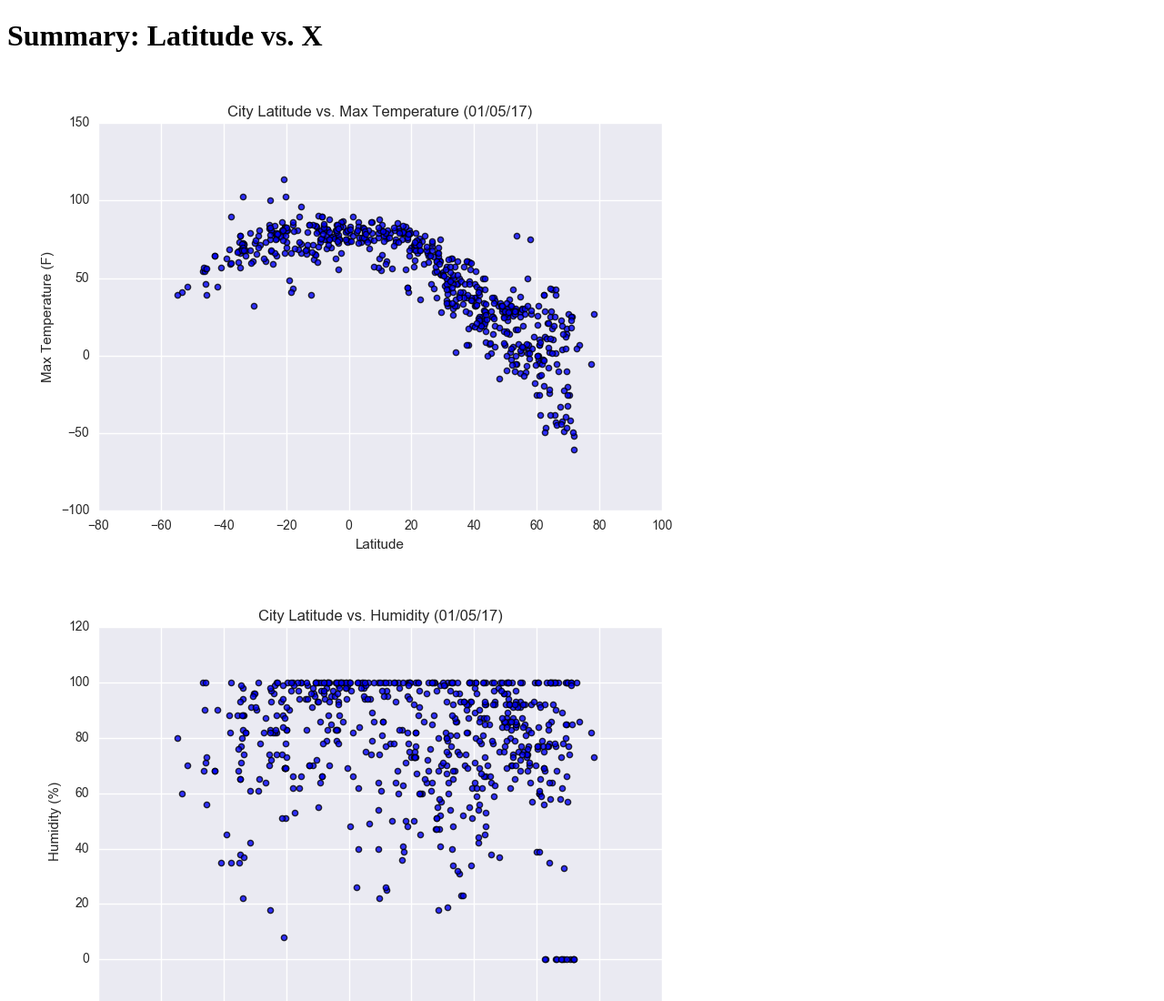
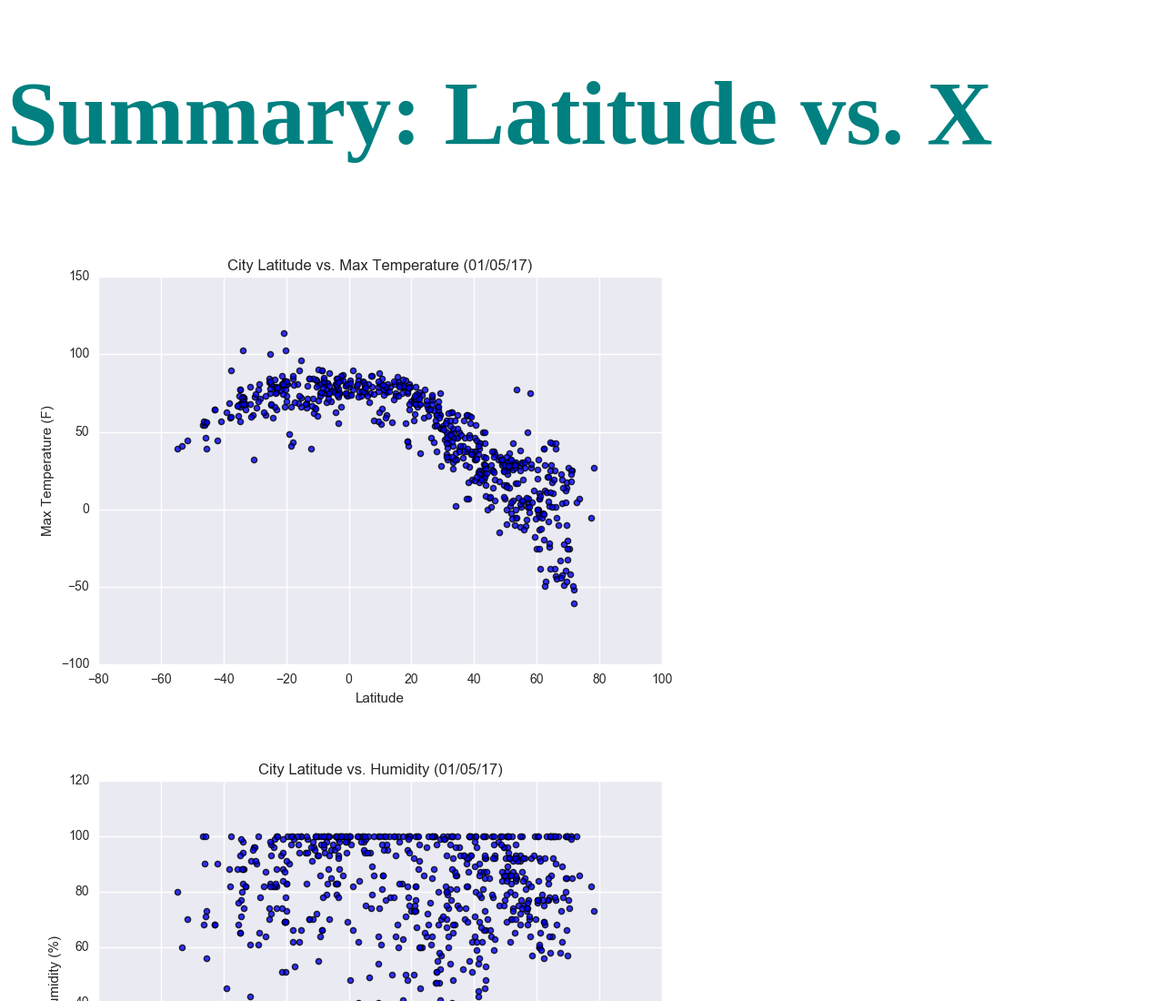
Before and after one commit to kylejamar06/web-design-challenge, a plain HTML site: page index.html in a window 1280 px wide. Shown: the top 1100 px of the page at 91% size. Drawn offline with Linux system fonts and the light colour scheme.

Commit message:
title format

```diff
--- a/index.html
+++ b/index.html
@@ -4,6 +4,13 @@
 <head>
   <meta charset="UTF-8">
   <title>Web Design Challenge</title>
+  <style>
+
+      h1 {color:teal ;
+          font-size: 100px;
+          }
+
+  </style>
 </head>
 
 <body>
```
Also changed, not shown: index2.html (+7 -0 lines), index3.html (+7 -0 lines), index4.html (+7 -0 lines), index5.html (+7 -0 lines).
